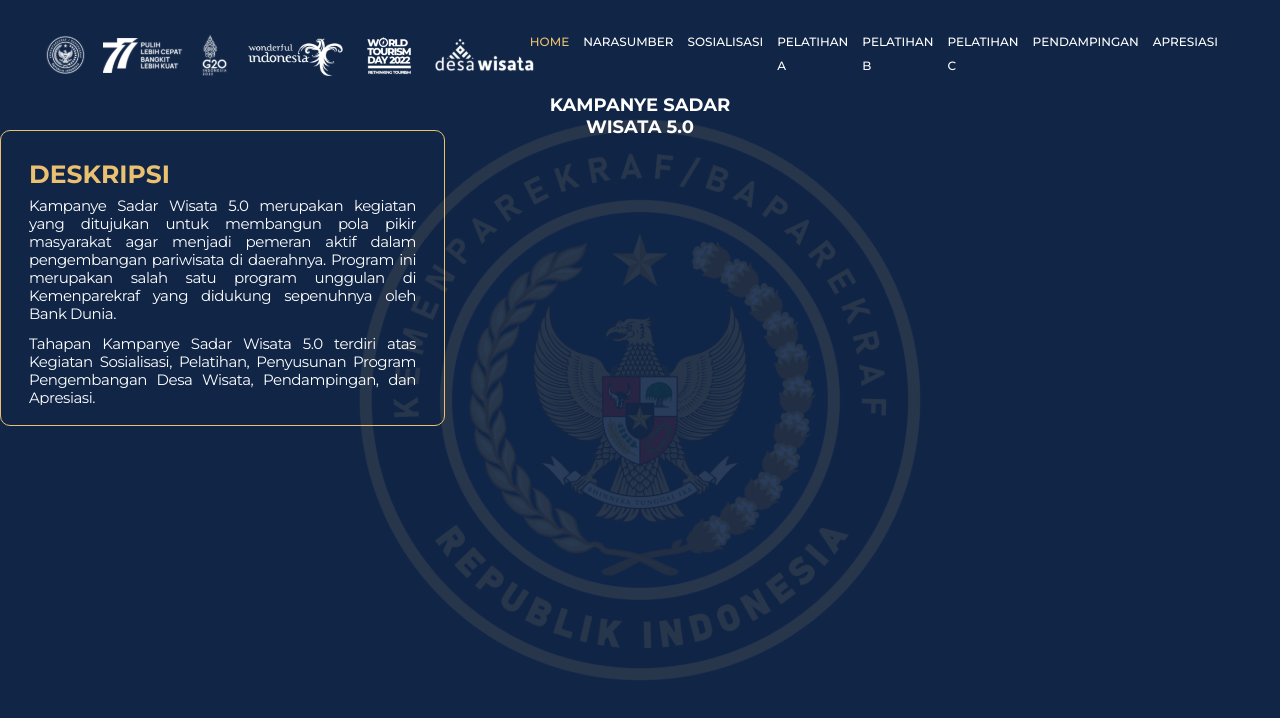
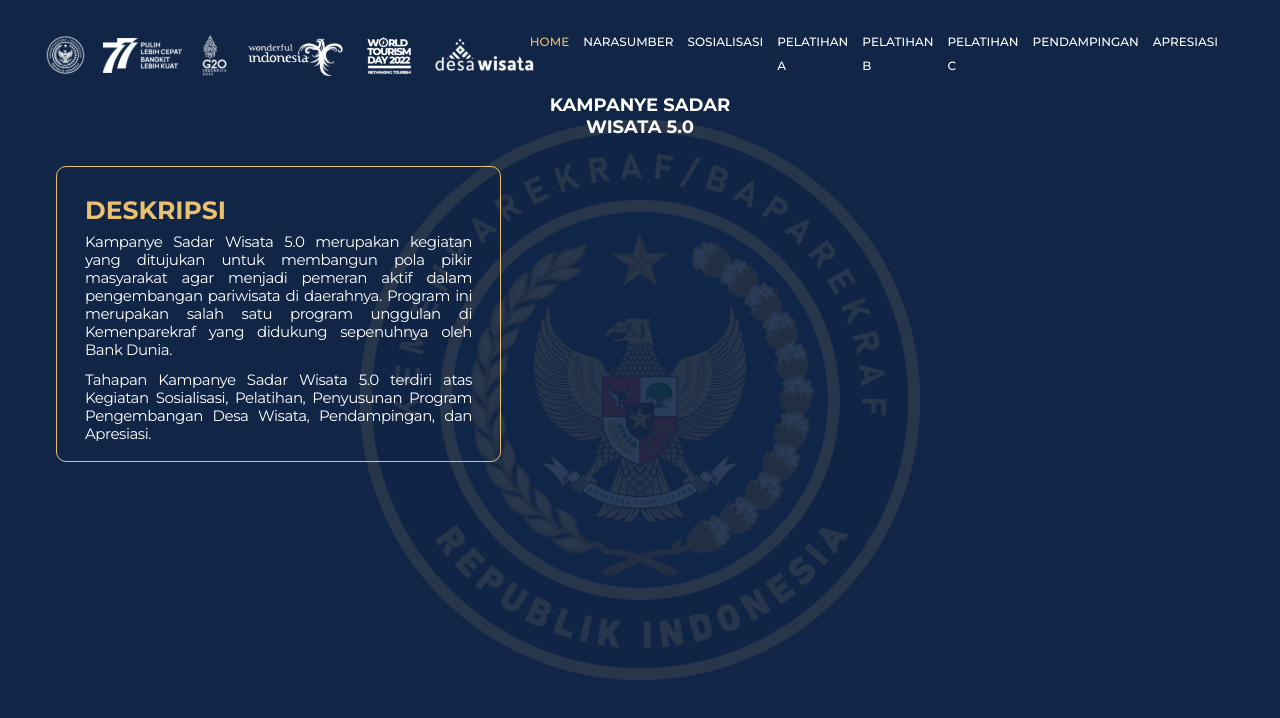
Before and after one commit to ricoputrap/dashboard-kemenpar, a React (Vite) app: page / in a window 1280 px wide. Shown: the top 718 px of the page. Built offline with nearby package versions, Linux system fonts and the light colour scheme.

Commit message:
+T3 refactor(page-home): move the DescriptionBox component inside "components/home" directory

```diff
--- a/src/components/templates/BasePage.tsx
+++ b/src/components/templates/BasePage.tsx
@@ -12,7 +12,7 @@ const BasePage: React.FC<Props> = ({ id, children }) => {
     <Box id={ id }>
       <Header />
 
-      <Box marginTop="20px">
+      <Box marginTop="20px" padding="36px 56px">
         { children }
       </Box>
     </Box>
--- a/src/pages/Home.tsx
+++ b/src/pages/Home.tsx
@@ -1,6 +1,6 @@
 import React from 'react'
 import BasePage from '../components/templates/BasePage'
-import DescriptionBox from '../components/organisms/DescriptionBox'
+import DescriptionBox from '../components/home/DescriptionBox'
 
 const Home: React.FC = () => {
   return (
```
Also changed, not shown: src/components/home/DescriptionBox/Content.tsx (renamed from src/components/organisms/DescriptionBox/Content.tsx), src/components/home/DescriptionBox/index.tsx (renamed from src/components/organisms/DescriptionBox/index.tsx).
